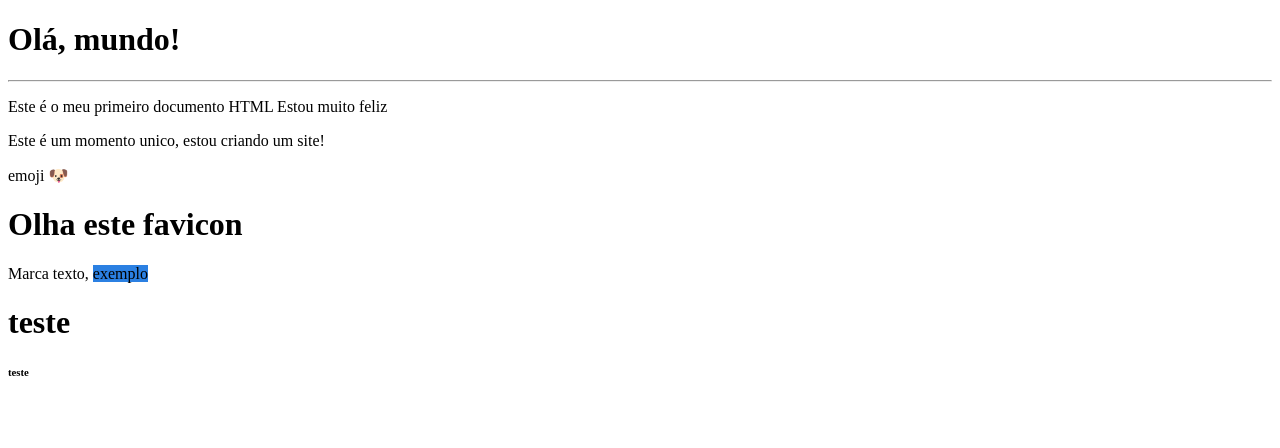
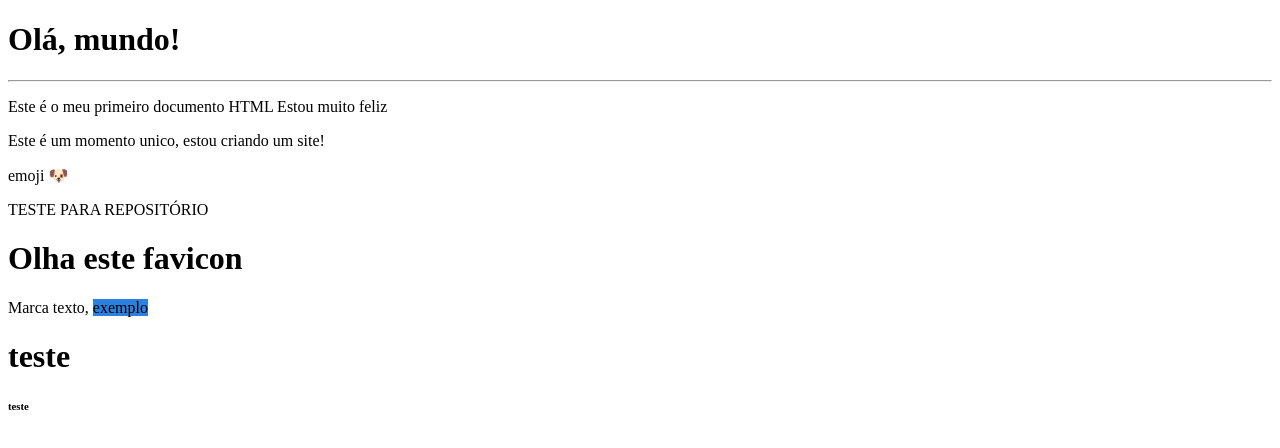
Before and after one commit to TarcioSotte/html-css, a plain HTML site: page exercicios/ex001/index.html in a window 1280 px wide. Drawn offline with Linux system fonts and the light colour scheme.

Commit message:
Mudei o texto

```diff
--- a/exercicios/ex001/index.html
+++ b/exercicios/ex001/index.html
@@ -15,6 +15,8 @@
     <p>emoji
         &#x1F436;
     </p>
+    <p> TESTE PARA REPOSITÓRIO
+    </p>
     <h1>Olha este favicon</h1>
    <p>Marca texto, <mark style="background-color: rgb(43, 128, 226);">exemplo</mark></p>
 </html>
```
